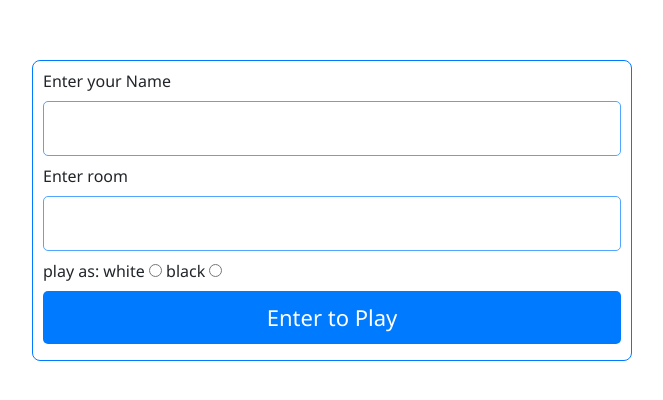
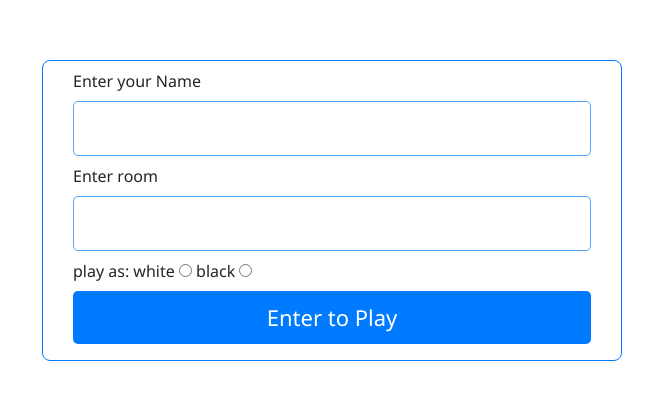
Before and after one commit to nandkishor-kumawat/chess-1v1, a website: page public/game.html in a window 1280 px wide. Shown: the part 190-590 px from the top of the page, without its empty margins (308-971 px from the left). Drawn offline with nearby package versions, Linux system fonts and the light colour scheme; no server answers.

Commit message:
Update style.css

```diff
--- a/public/css/style.css
+++ b/public/css/style.css
@@ -5,8 +5,8 @@
 }
 
 .join {
-    max-width: 600px;
-    padding: 8px 10px;
+    max-width: 580px;
+    padding: 8px 30px;
     margin: 30px auto;
     border: 1px solid #007bff;
     border-radius: 8px;
```
